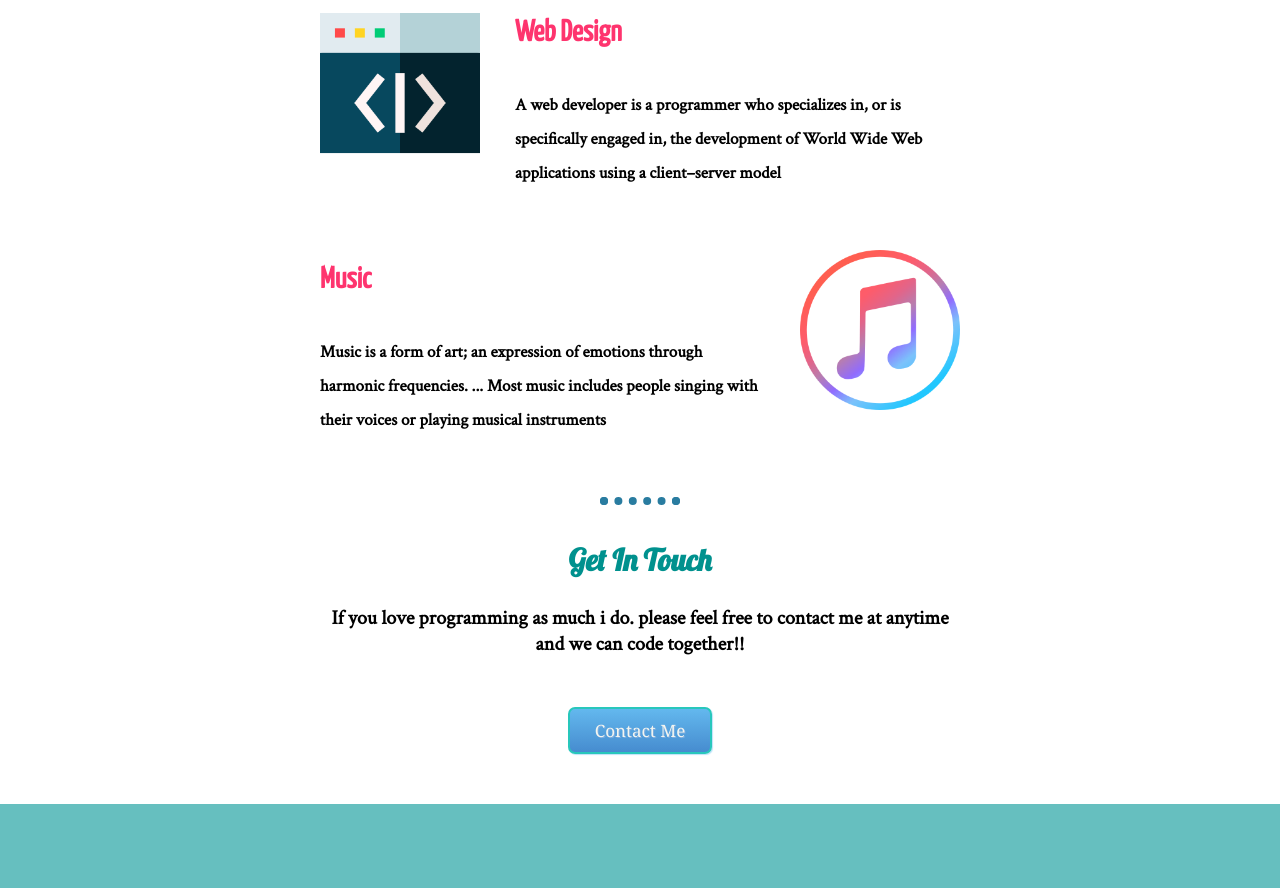
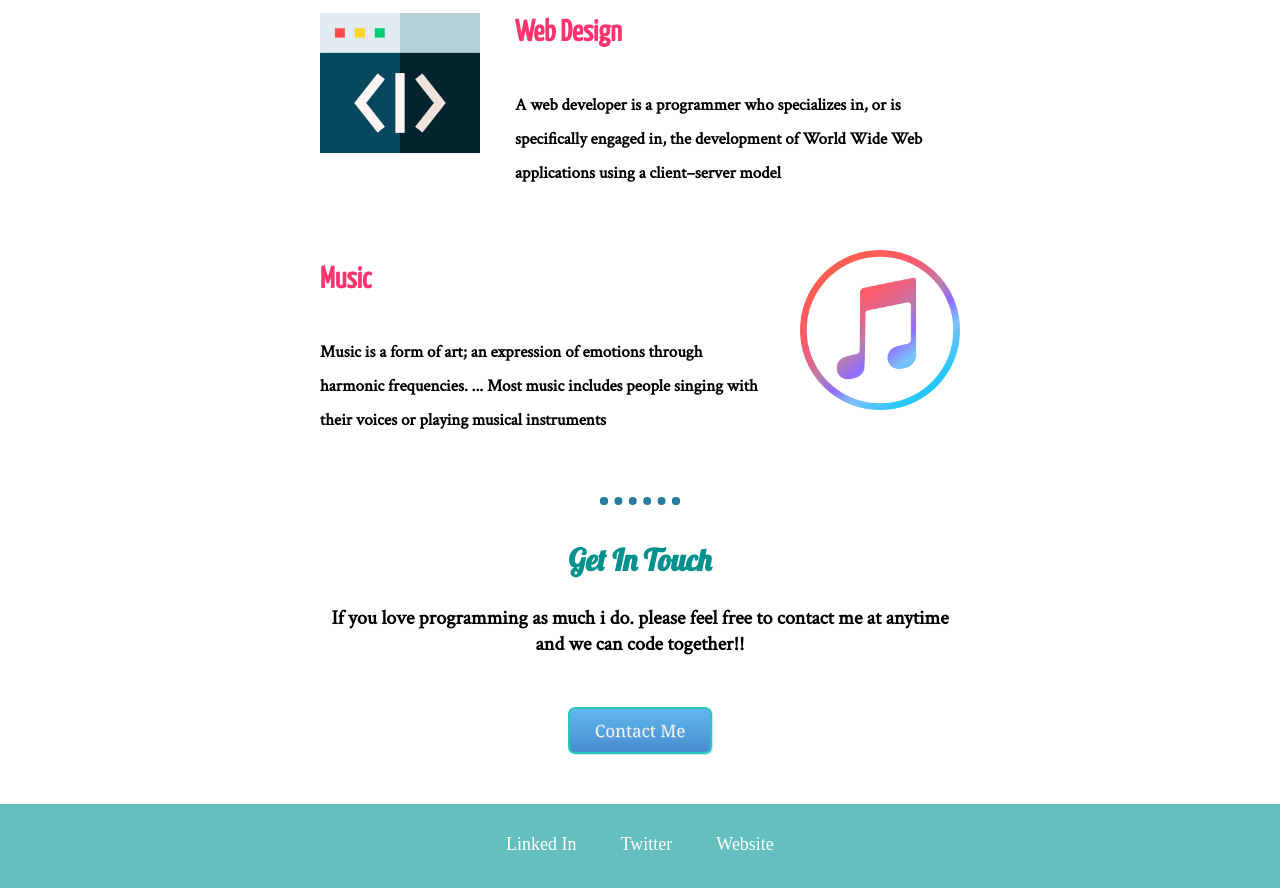
Before and after one commit to swetha54/projects, a plain HTML site: page pagedesign.html in a window 1280 px wide. Shown: the part 817-1705 px from the top of the page. Drawn offline with Linux system fonts and the light colour scheme.

Commit message:
Update pagedesign.html

```diff
--- a/pagedesign.html
+++ b/pagedesign.html
@@ -42,6 +42,9 @@
 <button class="testbutton">Contact Me</button>
 </div>
 <div class="footer-design">
+ <a href="#">Linked In</a>
+<a href="#">Twitter</a>
+<a href="#">Website</a>
 </div>
 </body>
 </html>
```
